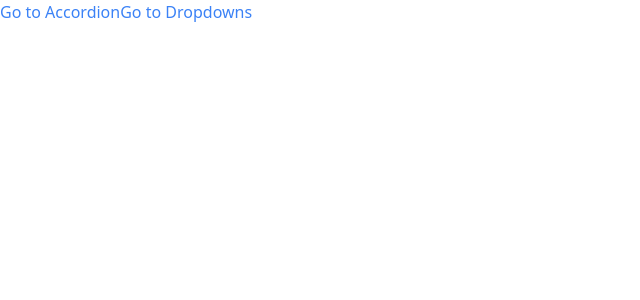
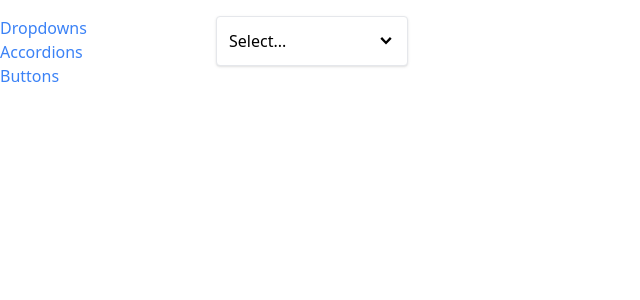
Before and after one commit to kardi06/react-coms, a React (Create React App) app: page / in a window 1280 px wide. Shown: the top 300 px of the page, without its empty margins (0-640 px from the left). Built offline with nearby package versions, Linux system fonts and the light colour scheme.

Commit message:
sidebar component

```diff
--- a/src/App.js
+++ b/src/App.js
@@ -1,20 +1,23 @@
-import Link from "./components/Link";
+import Sidebar from "./components/Sidebar";
 import Route from "./components/Route";
 import AccordionPage from "./pages/AccordionPage";
 import DropdownPage from "./pages/DropdownPage";
+import ButtonPage from "./pages/ButtonPage";
 
 
 function App() {
     return (
-        <div>
-            <Link to="/accordions">Go to Accordion</Link>
-            <Link to="/dropdown">Go to Dropdowns</Link>
-            <div>
+        <div className="container mx-auto grid grid-cols-6 gap-4 mt-4">
+            <Sidebar />
+            <div className="col-span-5">
                 <Route path="/accordions">
                     <AccordionPage />
                 </Route>
-                <Route path="/dropdown">
+                <Route path="/">
                     <DropdownPage />
+                </Route>
+                <Route path="/buttons">
+                    <ButtonPage />
                 </Route>
             </div>
         </div>
--- a/src/components/Link.js
+++ b/src/components/Link.js
@@ -1,9 +1,8 @@
-import { useContext } from "react";
+import useNavigation from "../hooks/use-navigation";
 import classNames from "classnames";
-import  NavigationContext from "../context/navigation";
 
 const Link = ({to, children}) => {
-    const {navigate} = useContext(NavigationContext);
+    const {navigate} = useNavigation();
     const handleClick = (event) => {
         if(event.metaKey || event.ctrlKey) return;
         event.preventDefault();
--- a/src/components/Route.js
+++ b/src/components/Route.js
@@ -1,8 +1,7 @@
-import { useContext} from 'react';
-import NavigationContext from "../context/navigation";
+import useNavigation from "../hooks/use-navigation";
 
 function Route({path, children}) {
-    const {currentPath} = useContext(NavigationContext);
+    const {currentPath} = useNavigation();
 
     if(currentPath === path){
         return children;
--- /dev/null
+++ b/src/components/Sidebar.js
@@ -0,0 +1,21 @@
+import Link from "./Link";
+
+function Sidebar() {
+    const links = [
+        {label: 'Dropdowns', to: '/'},
+        {label: 'Accordions', to: '/accordions'},
+        {label: 'Buttons', to: '/buttons'},
+    ];
+
+    const renderedLinks = links.map((link)=> {
+        return <Link key={link.label} to={link.to}>{link.label}</Link>
+    });
+
+    return (
+        <div className="sticky top-0  flex flex-col">
+            {renderedLinks}
+        </div>
+    )
+}
+
+export default Sidebar;
--- /dev/null
+++ b/src/hooks/use-navigation.js
@@ -0,0 +1,6 @@
+import { useContext } from "react";
+import NavigationContext from "../context/navigation";
+
+const useNavigation = () => useContext(NavigationContext);
+
+export default useNavigation;
--- a/src/pages/ButtonPage.js
+++ b/src/pages/ButtonPage.js
@@ -3,7 +3,7 @@ import Button from "../components/Button";
 
 const ButtonPage = () => {
     const handleClick = () => {
-        console.log('Button Clicked!');
+
     }
     return (
         <div>
```
